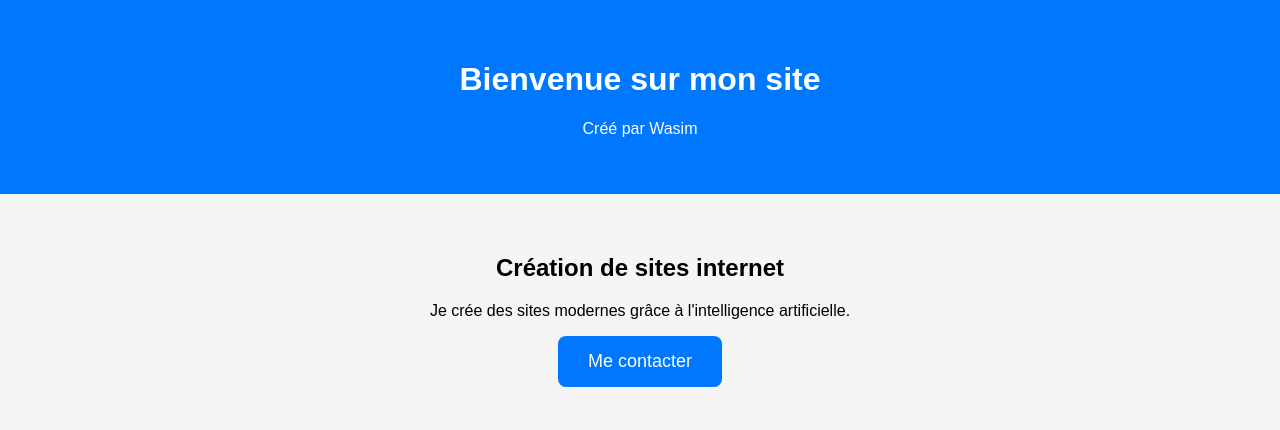
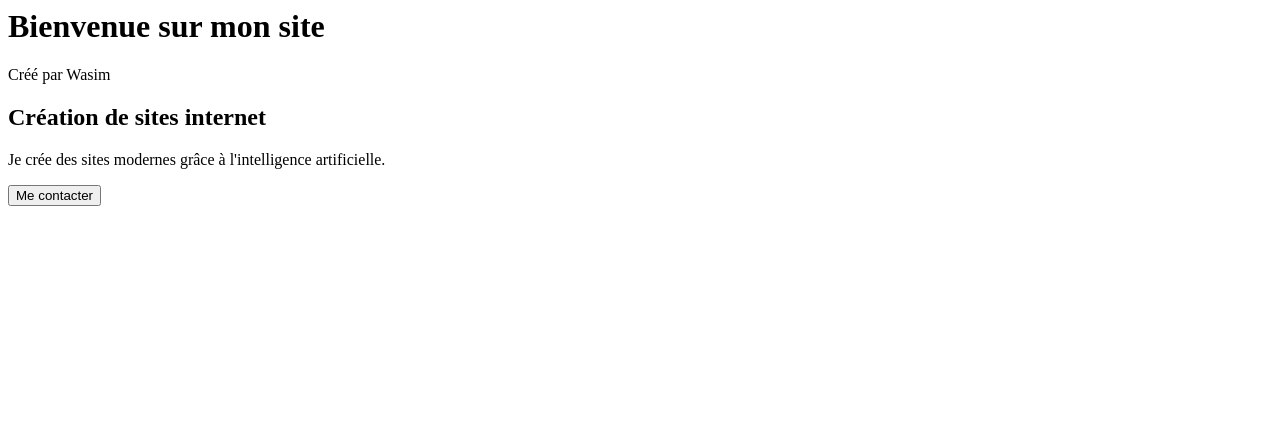
Before and after one commit to wdjaboupro-art/mon-premier-site, a plain HTML site: page index.html in a window 1280 px wide. Drawn offline with Linux system fonts and the light colour scheme.

```diff
--- a/index.html
+++ b/index.html
@@ -1,41 +1,3 @@
-<!DOCTYPE html>
-<html lang="fr">
-<head>
-<meta charset="UTF-8">
-<meta name="viewport" content="width=device-width, initial-scale=1.0">
-<title>Mon premier site professionnel</title>
-
-<style>
-body{
-font-family:Arial,sans-serif;
-margin:0;
-background:#f5f5f5;
-text-align:center;
-}
-
-header{
-background:#0077ff;
-color:white;
-padding:40px;
-}
-
-section{
-padding:40px;
-}
-
-button{
-background:#0077ff;
-color:white;
-border:none;
-padding:15px 30px;
-font-size:18px;
-border-radius:8px;
-cursor:pointer;
-}
-
-button:hover{
-background:#005fd1;
-}
 </style>
 
 </head>
```
